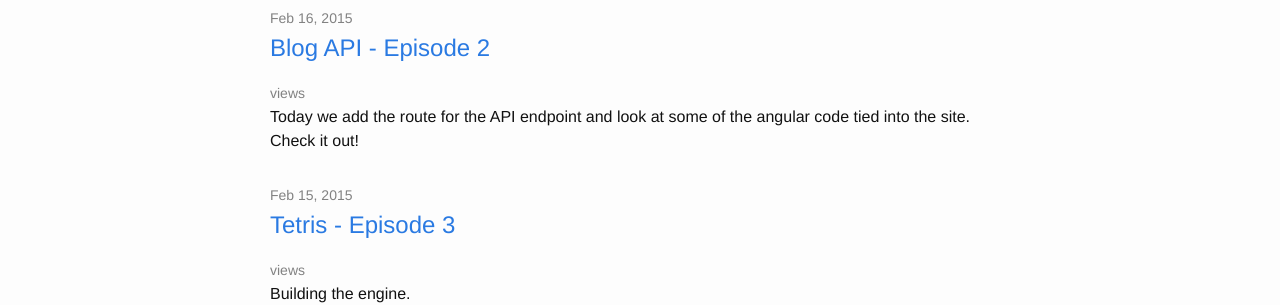
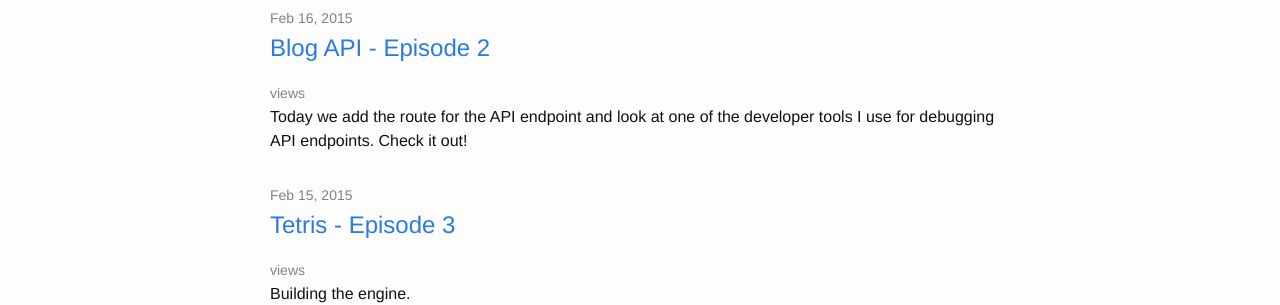
Before and after one commit to SnareChops/SnareChops.github.io, a Jekyll site: the page built from index.html, in a window 1280 px wide. Shown: the part 131-436 px from the top of the page. Built offline with Jekyll 4.4.1, drawn with Linux system fonts in a browser that asks for light colours; nearby versions of some CDN libraries.

Commit message:
Update 2015-02-16-blog-api-episode-2.markdown

```diff
--- a/_posts/2015-02-16-blog-api-episode-2.markdown
+++ b/_posts/2015-02-16-blog-api-episode-2.markdown
@@ -4,11 +4,11 @@
 date:   2015-02-16
 category: series
 tags: blogapi series
-description: Today we add the route for the API endpoint and look at some of the angular code tied into the site. Check it out!
+description: Today we add the route for the API endpoint and look at one of the developer tools I use for debugging API endpoints. Check it out!
 postid: 71a4527d-c585-774c-5c69-dcb4a175091f
 ---
 
-Taking the next step with the blog api to add in the route for our new controller action, and then looking at some of the angular code that has been put used in this site to help with communication to the backend api server.
+Taking the next step with the blog api to add in the route for our new controller action, and then looking at the Postman chrome app that is **great** for debugging REST API endpoints.
 
 <video style="width:100%;" controls>
 	<source src="http://videos.quarrantine.com?name=blogapi2.mp4" type="video/mp4">
```
